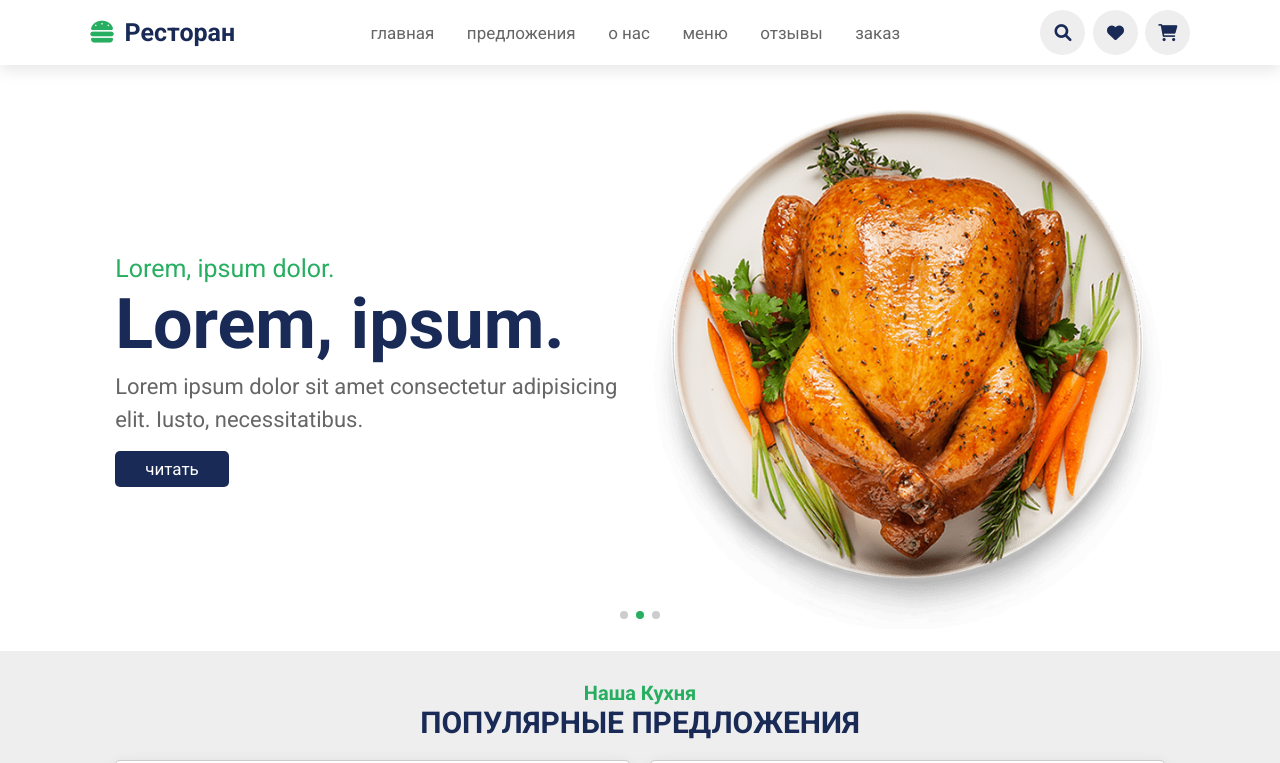
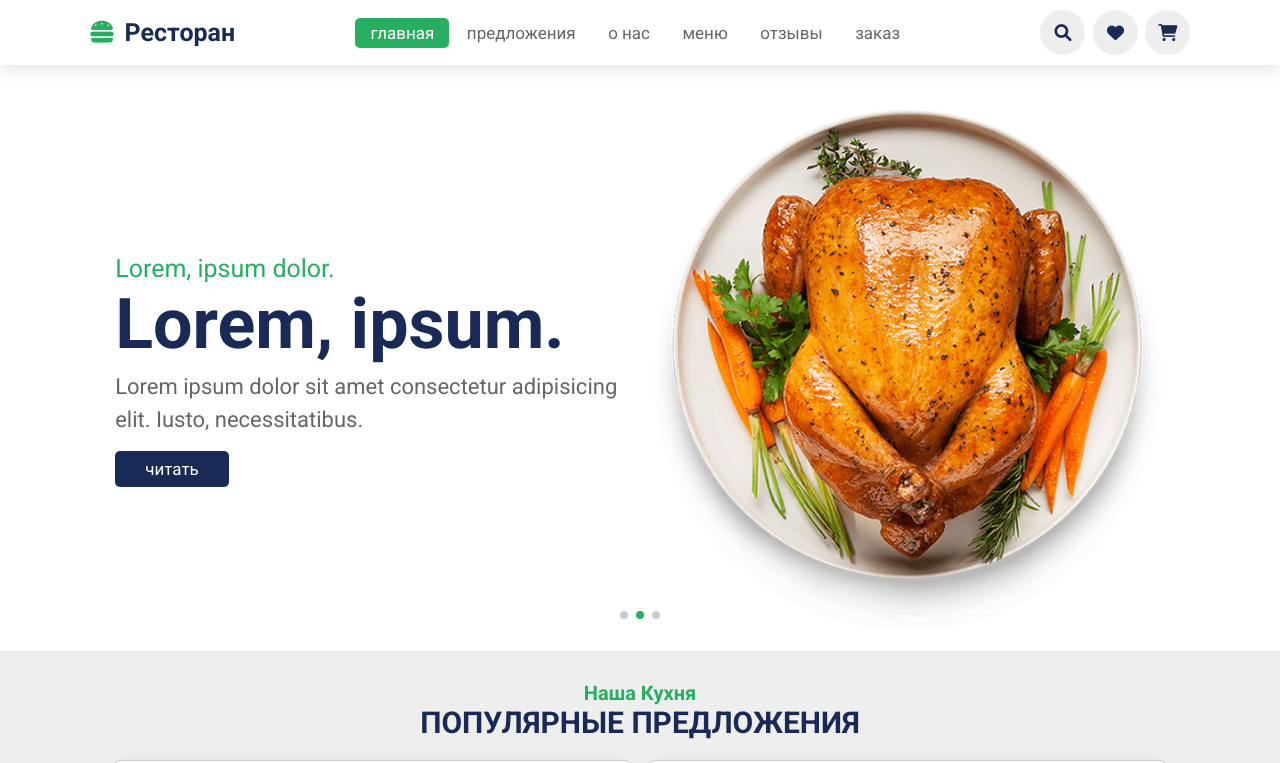
Before and after one commit to Pavel-Kuz/food-site-2, a plain HTML site: page index.html in a window 1280 px wide. Shown: the top 763 px of the page. Drawn offline with nearby package versions, Linux system fonts and the light colour scheme.

Commit message:
добавил эффект scrollspy

```diff
--- a/css/style.css
+++ b/css/style.css
@@ -85,10 +85,13 @@ header .navbar a {
     color: var(--light-color);
     transition: .5s;
 }
-header .navbar a:hover,
-header .navbar a:active{
+header .navbar a:hover{
     color: #fff;
     background: var(--green);
+}
+header .navbar a.active{
+    background: var(--green);
+    color: #fff;
 }
 header .icons i,
 header .icons a{
--- a/index.html
+++ b/index.html
@@ -20,11 +20,11 @@
         <a href="#" class="logo"><i class="fas fa-burger"></i>Ресторан</a>
 
         <nav class="navbar">
-            <a href="#home">главная</a>
+            <a class="active" href="#home">главная</a>
             <a href="#dishes">предложения</a>
             <a href="#about">о нас</a>
             <a href="#menu">меню</a>
-            <a href="#menu">отзывы</a>
+            <a href="#review">отзывы</a>
             <a href="#order">заказ</a>
         </nav>
 
--- a/js/index.js
+++ b/js/index.js
@@ -6,9 +6,27 @@ menu.onclick = () => {
     navbar.classList.toggle('active')
 }
 
+let section = document.querySelectorAll('section')
+let navLinks = document.querySelectorAll('header .navbar a')
+
 window.onscroll = () => {
+
     menu.classList.remove('fa-times')
     navbar.classList.remove('active')
+
+    section.forEach(sec => {
+        let top = window.scrollY
+        let height = sec.offsetHeight
+        let offset = sec.offsetTop - 150
+        let id = sec.getAttribute('id')
+
+        if( top > offset && top < offset + height) {
+            navLinks.forEach( links => {
+                links.classList.remove('active')
+                document.querySelector('header .navbar a[href*='+id+']').classList.add('active')
+            })
+        }
+    })
 }
 
 document.querySelector('#search-icon').onclick = () => {
```
